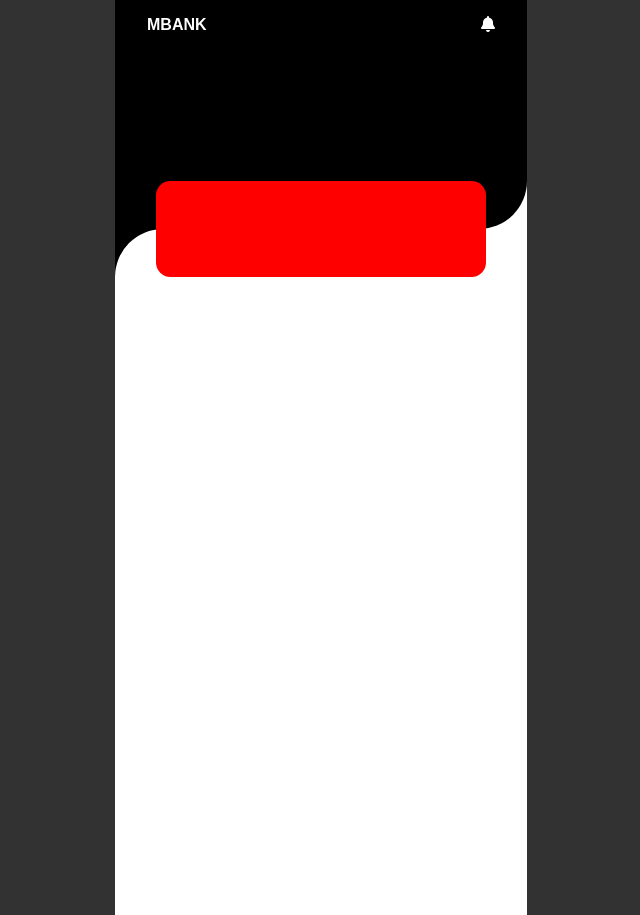
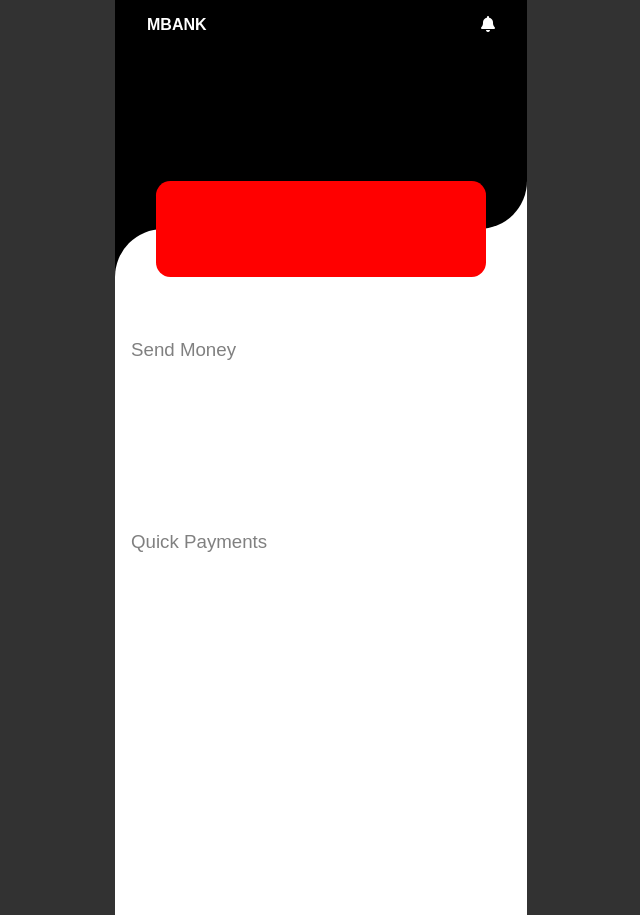
Before and after one commit to Ebenezr/bank-app-design, a plain HTML site: page index.html in a window 1280 px wide. Shown: the whole page, without its empty margins (319-959 px from the left). Drawn offline with Linux system fonts and the light colour scheme.

Commit message:
add send money section and quick payment section

```diff
--- a/assets/css/style.css
+++ b/assets/css/style.css
@@ -68,4 +68,27 @@ body {
   border-radius: 3rem 0 0 0;
   position: relative;
   z-index: 11;
+  display: flex;
+  flex-direction: column;
+  justify-content: flex-end;
+  --gap: 1rem;
 }
+.people{
+  width: 100%;
+  height: 12rem;
+  padding: 1rem;
+}
+.content-wrapper h3{
+  font-weight: 100;
+  color: grey;
+}
+
+.payments-contaoner{
+  height: 20rem;
+  width: 100%;
+  padding: 1rem;
+}
+footer{
+  height: 5rem;
+  width: 100%;
+}
--- a/index.html
+++ b/index.html
@@ -21,22 +21,31 @@
             </div>
             <div class="content-wrapper">
                 <div class="people">
+                  <h3>Send Money</h3>
                     <div class="people-wrapper">
-
+                      <div class="person-search">
+                      <div class="person">
+                      </div>
+                      <div class="person">
+                      </div>
+                      <div class="person">
+                      </div>
+                      </div>
                     </div>
+                  </div>
                     <div class="payments-contaoner">
+                      <h3>Quick Payments</h3>
                         <div class="payment-wrapper">
                             <div class="card"></div>
                             <div class="card"></div>
                             <div class="card"></div>
+                        </div>
+                </div>
+                <footer>
+                    <nav class="footer-nav"></nav>
+                </footer>
+            </div>
 
-                        </div>
-                    </div>
-                </div>
-            </div>
-            <footer>
-                <nav class="footer-nav"></nav>
-            </footer>
     </div>
 </body>
 
```
